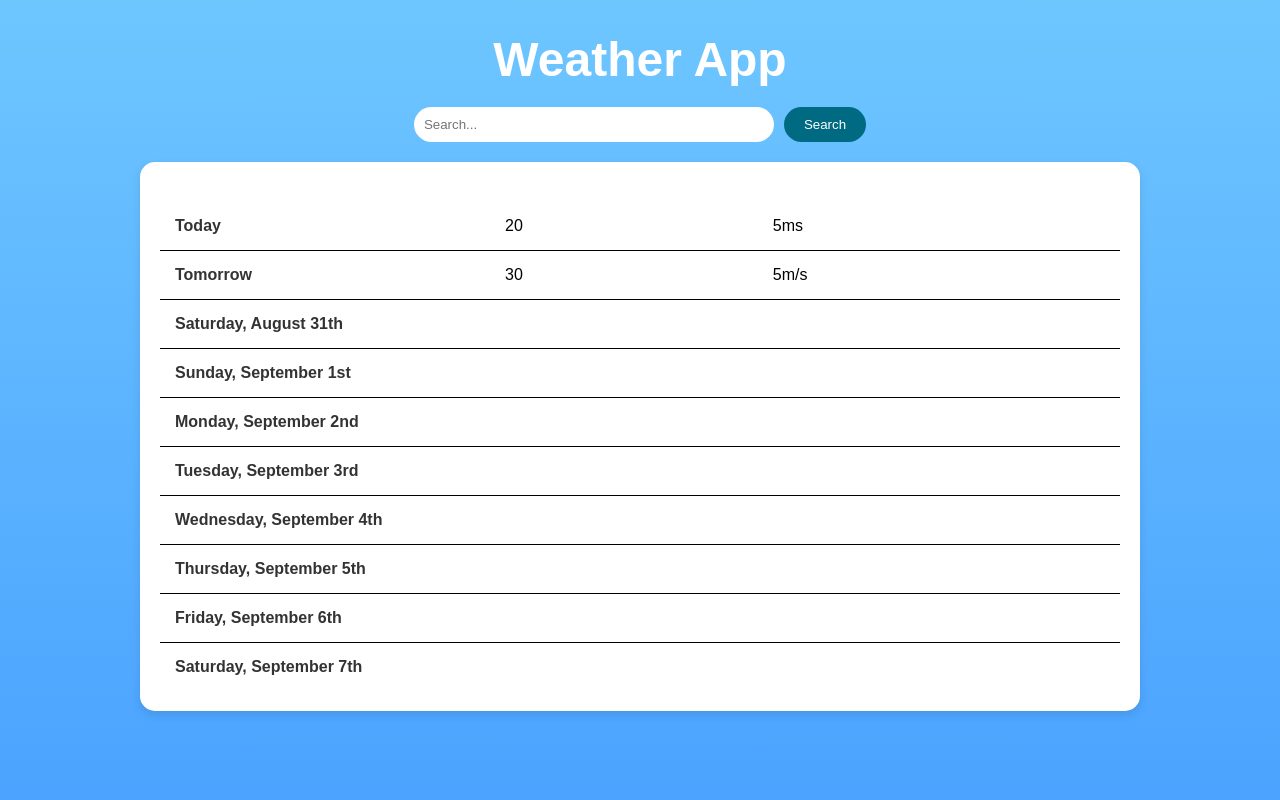
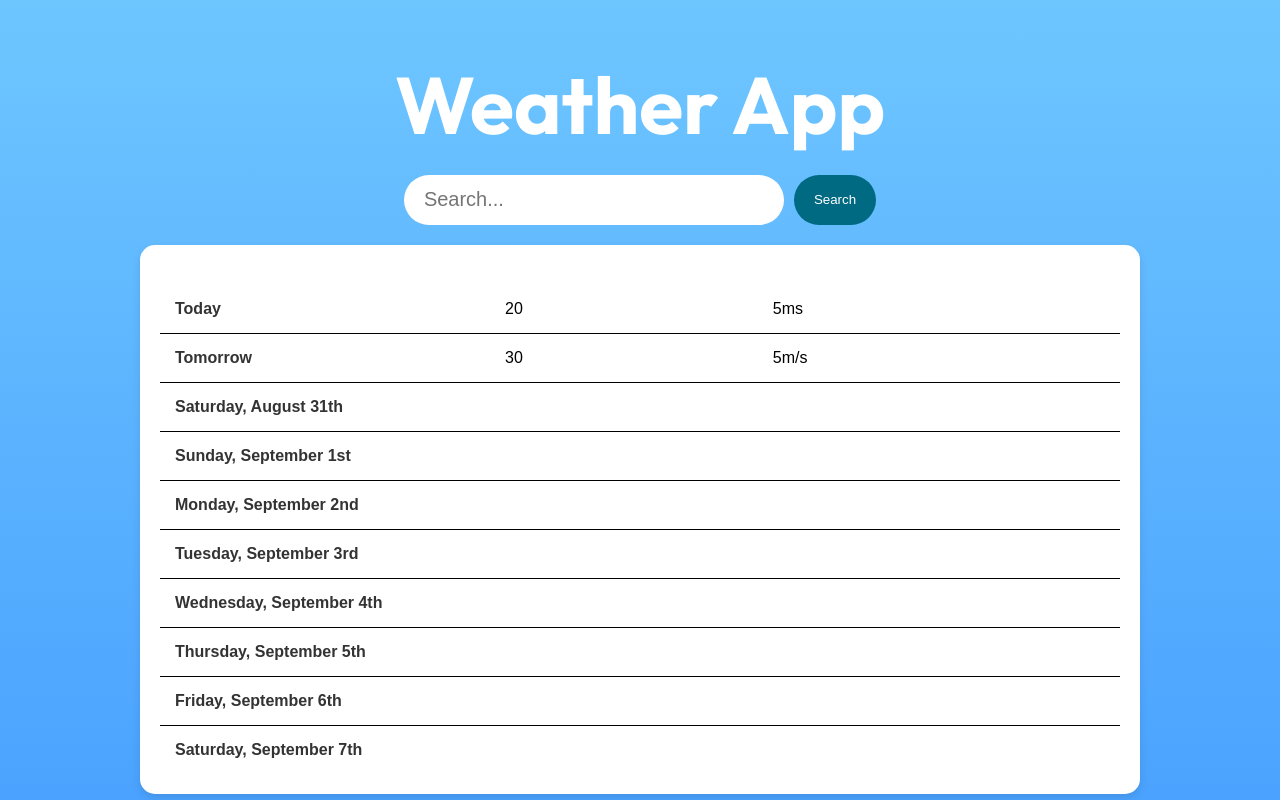
Before and after one commit to hugosundberg/weatherApp, a plain HTML site: page main.html in a window 1280 px wide. Drawn offline with Linux system fonts and the light colour scheme.

Commit message:
styling fixed

```diff
--- a/style.css
+++ b/style.css
@@ -1,3 +1,5 @@
+@import url('https://fonts.googleapis.com/css2?family=Outfit:wght@100..900&display=swap');
+
 body {
     margin: 0;
     display: flex;
@@ -24,25 +26,29 @@ body {
 }
 
 h1 {
-    font-size: 3rem;
+    font-family: 'Outfit';
+    font-size: 80px;
     text-align: center;
     color: white;
     margin-bottom: 20px;
+
 }
 
 .search-bar {
     display: flex;
     justify-content: center;
     margin-bottom: 20px;
+    height: 50px;
 }
 
 .search-bar input {
     width: 340px;
-    padding: 10px;
+    padding: 20px;
     border-radius: 50px 50px 50px 50px;
     margin-right: 10px;
     border: none;
     outline: none;
+    font-size: 20px;
 }
 
 .search-bar button {
```
